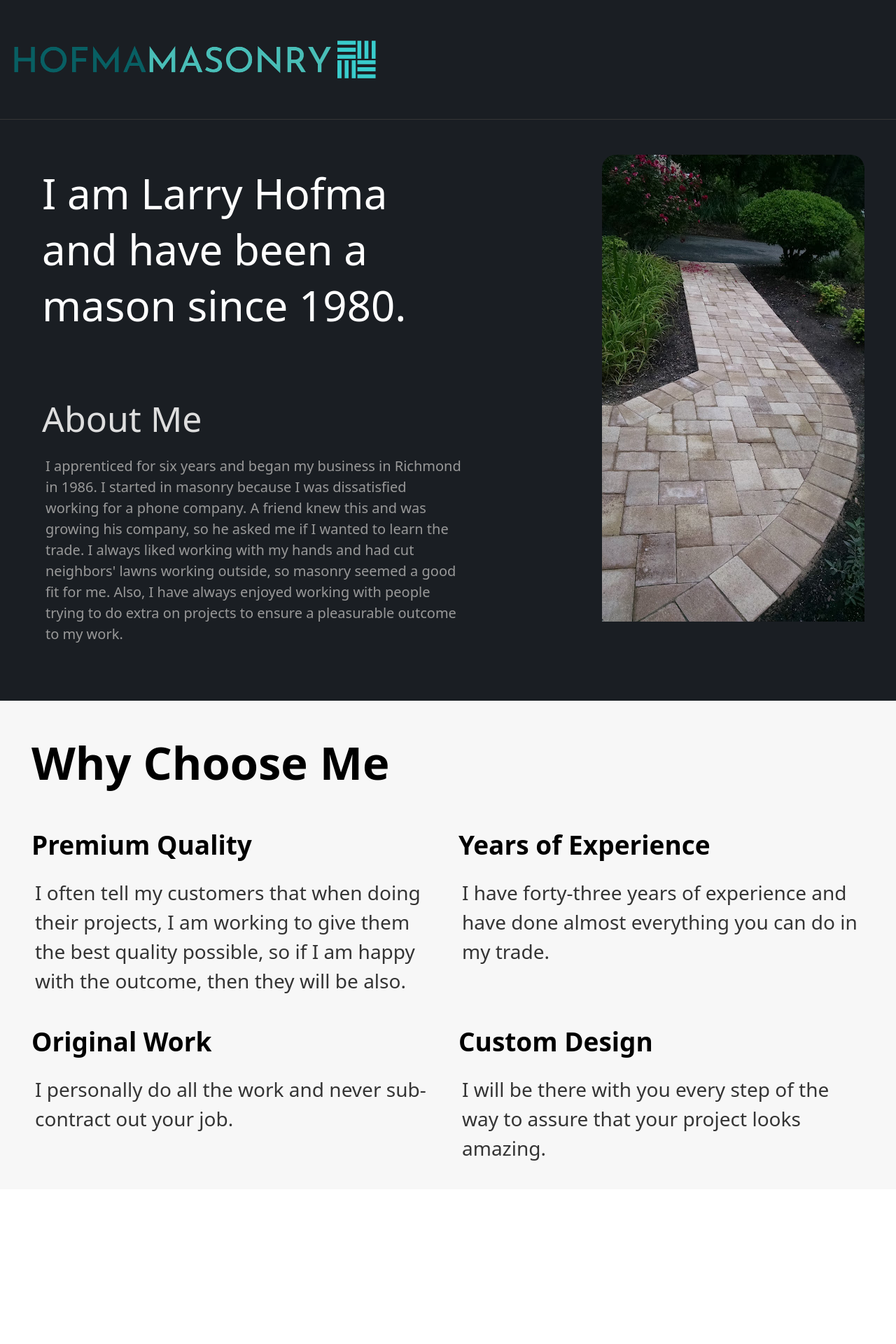
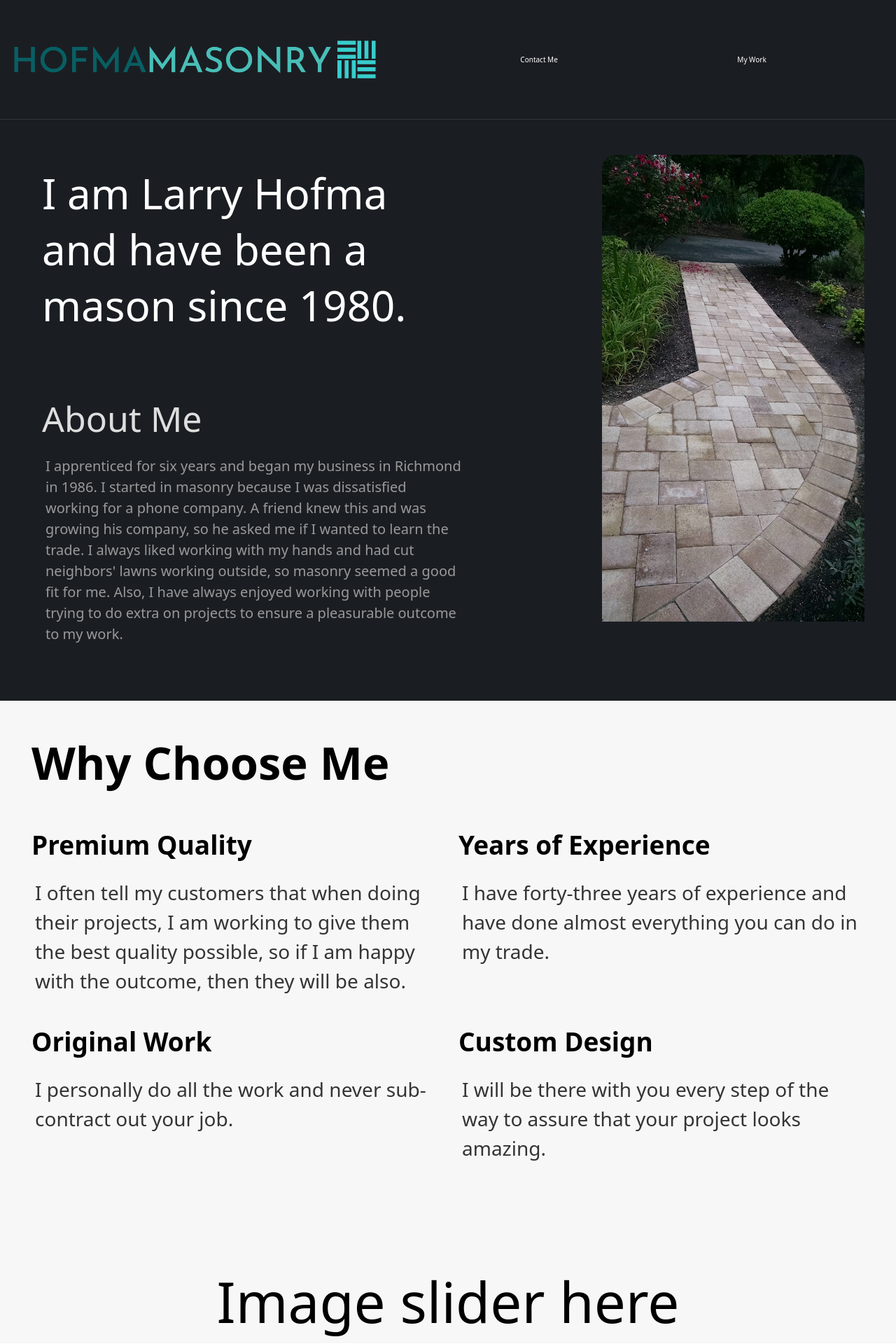
Before and after one commit to i-palmer/Homfa-Masonry-Website, a React (Vite) app: page / in a window 1280 px wide. Shown: the top 1920 px of the page at 70% size. Before the commit the page ends 1724 px from the top, so only its background shows below. Built offline with nearby package versions, Linux system fonts and the light colour scheme.

Commit message:
Add files via upload

```diff
--- a/src/Components/App.jsx
+++ b/src/Components/App.jsx
@@ -3,6 +3,7 @@ import * as React from 'react';
 import ChooseMe from './ChooseMe';
 import AboutMe from './AboutMe';
 import Navbar from './Navbar'
+import MyWork from './MyWork';
 
 export default function App() {
   return (
@@ -12,6 +13,7 @@ export default function App() {
         <AboutMe/>
       </div>
         <ChooseMe/>
+        <MyWork />
     </div>
   );
 }
--- a/src/Components/MyWork.jsx
+++ b/src/Components/MyWork.jsx
@@ -1,5 +1,9 @@
 import React from "react"
 
 export default function MyWork() {
-
+    return (
+        <div className="flex justify-center m-[100px]">
+            <h1 className="text-[80px] text-center">Image slider here</h1>
+        </div>
+    )
 }
--- a/src/Components/Navbar.jsx
+++ b/src/Components/Navbar.jsx
@@ -8,7 +8,9 @@ export default function Navbar() {
                 <img
                     className="col-span-6 sm:col-span-5"
                     src="/hofma-masonry-low-resolution-logo-color-on-transparent-background.png"
-                    />
+                />
+                <h1 className="text-white col-start-8 col-span-2 text-[10px]">Contact Me</h1>
+                <h1 className="text-white col-start-11 col-span-2 text-[10px]">My Work</h1>
             </div>
             <hr className="h-[1px] bg-[#363636] border-0"/>
         </div>
```
